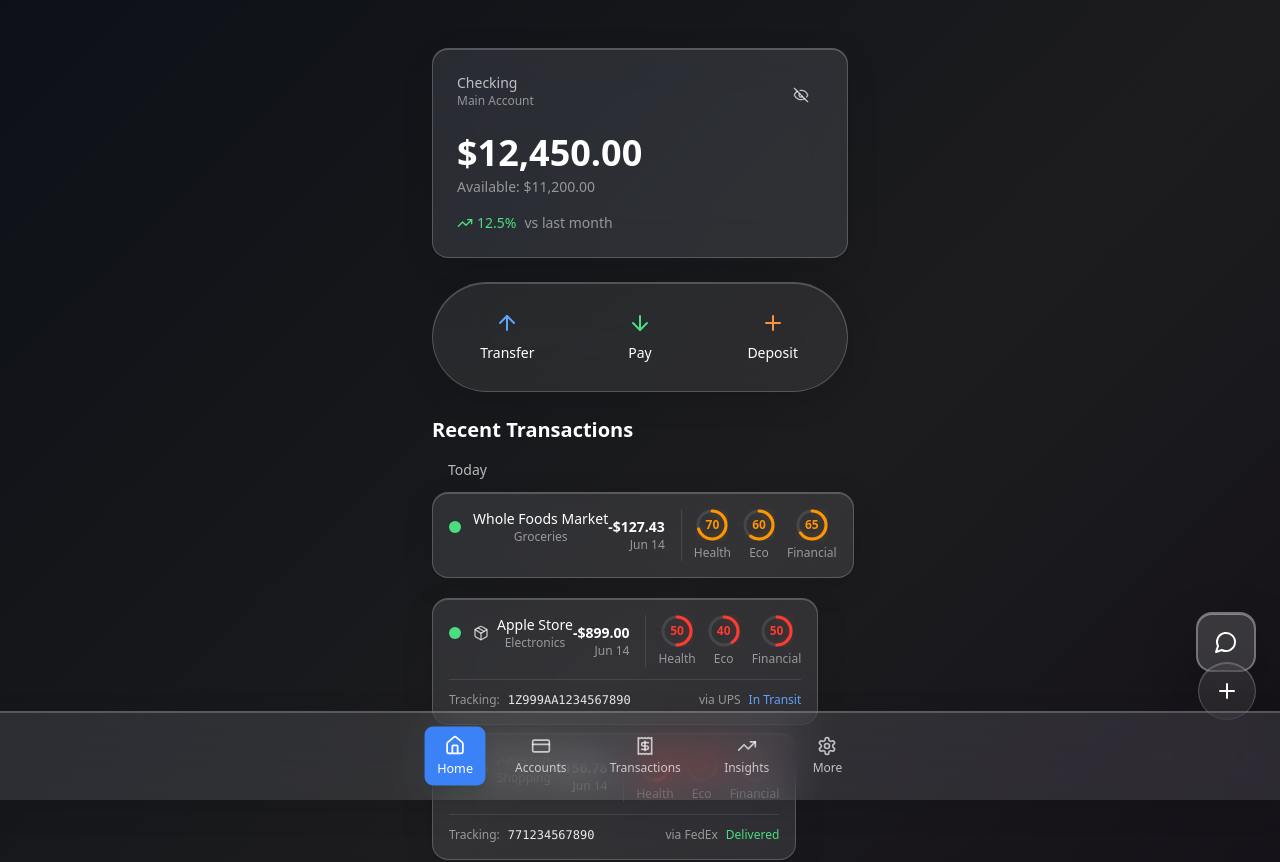
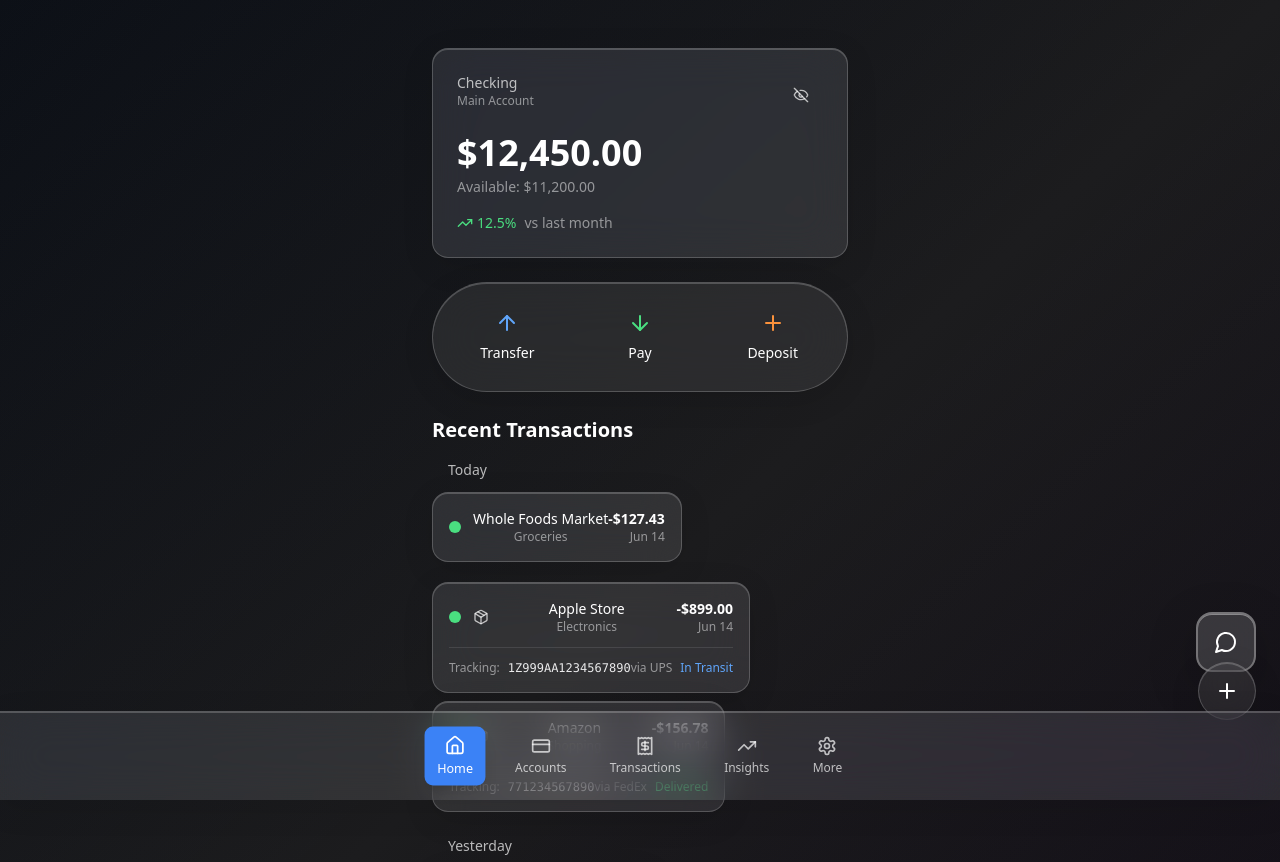
Before and after one commit to ObsidianWRK/liquid-spark-finance, a React (Vite) app: page / in a window 1280 px wide. Shown: the top 862 px of the page. Built offline with nearby package versions, Linux system fonts and the light colour scheme.

Commit message:
Refactor: Hide scores by default, show on interaction
-   Modified `TransactionWithScores` to hide the score circles by default.
-   Added state to track interaction (hover/tap).
-   Score circles are now only visible when interacted with.

```diff
--- a/src/components/TransactionWithScores.tsx
+++ b/src/components/TransactionWithScores.tsx
@@ -1,4 +1,3 @@
-
 import React, { useState } from 'react';
 import GlassCard from './GlassCard';
 import { Heart, Leaf, TrendingUp, TrendingDown, DollarSign, Package } from 'lucide-react';
@@ -27,7 +26,7 @@ interface TransactionWithScoresProps {
 }
 
 const TransactionWithScores = ({ transaction, scores, currency }: TransactionWithScoresProps) => {
-  const [isHovered, setIsHovered] = useState(false);
+  const [showScores, setShowScores] = useState(false);
 
   const formatCurrency = (amount: number) => {
     const absAmount = Math.abs(amount);
@@ -132,8 +131,9 @@ const TransactionWithScores = ({ transaction, scores, currency }: TransactionWit
     <GlassCard
       className="p-4 mb-3 glass-interactive hover:bg-white/10 transition-all duration-300"
       interactive
-      onMouseEnter={() => setIsHovered(true)}
-      onMouseLeave={() => setIsHovered(false)}
+      onClick={() => setShowScores(!showScores)}
+      onMouseEnter={() => setShowScores(true)}
+      onMouseLeave={() => setShowScores(false)}
       aria-label={`Transaction: ${transaction.merchant}, ${formatCurrency(transaction.amount)}, Financial score ${scores.financial}, Health score ${scores.health}, Eco score ${scores.eco}`}
       role="button"
     >
@@ -172,8 +172,9 @@ const TransactionWithScores = ({ transaction, scores, currency }: TransactionWit
             <p className="text-white/50 text-xs">{formatDate(transaction.date)}</p>
           </div>
 
-          {/* Score Circles */}
-          <div className="flex items-center space-x-3 pl-3 border-l border-white/10">
+          {/* Score Circles - Only show when showScores is true */}
+          {showScores && (
+            <div className="flex items-center space-x-3 pl-3 border-l border-white/10 animate-fade-in">
               <ScoreCircle
                 score={scores.health}
                 label="Health"
@@ -187,6 +188,7 @@ const TransactionWithScores = ({ transaction, scores, currency }: TransactionWit
                 label="Financial"
               />
             </div>
+          )}
         </div>
       </div>
 
```
Lines whose indentation alone changed are shown as unchanged.
